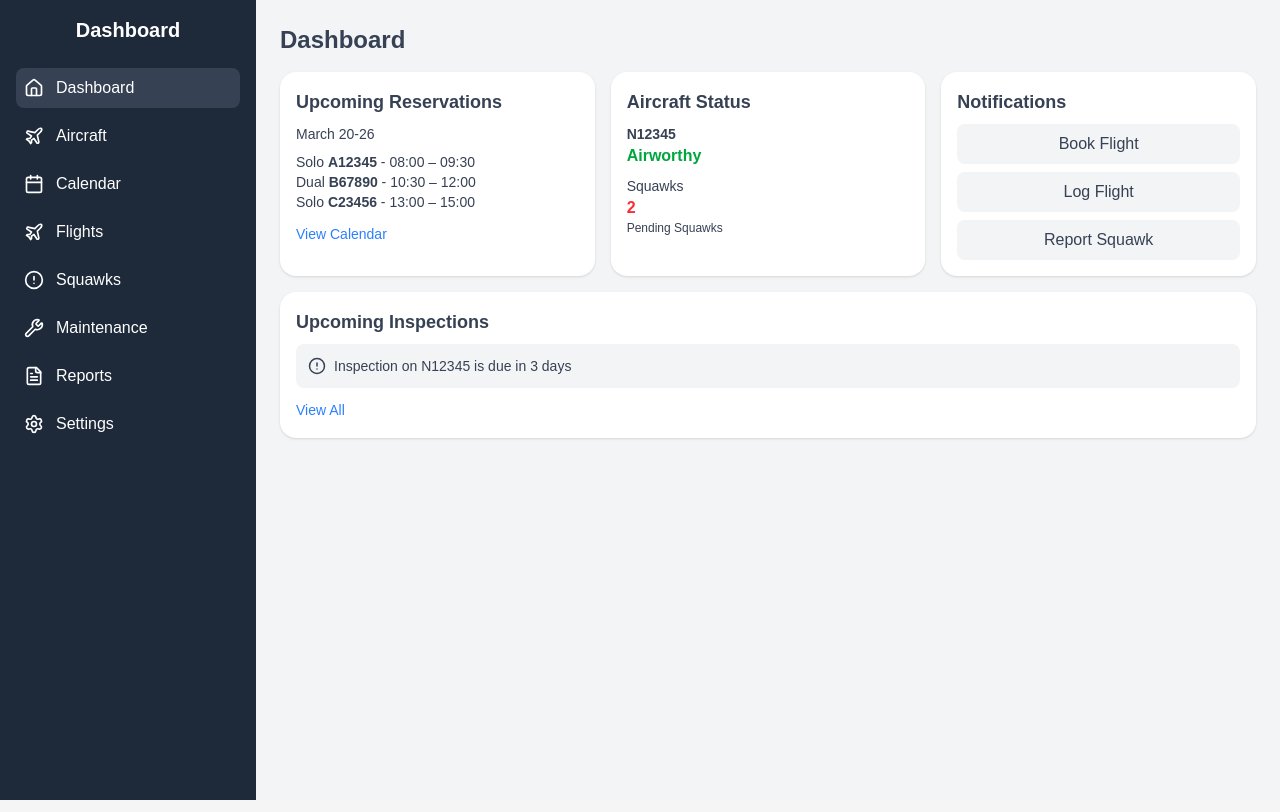
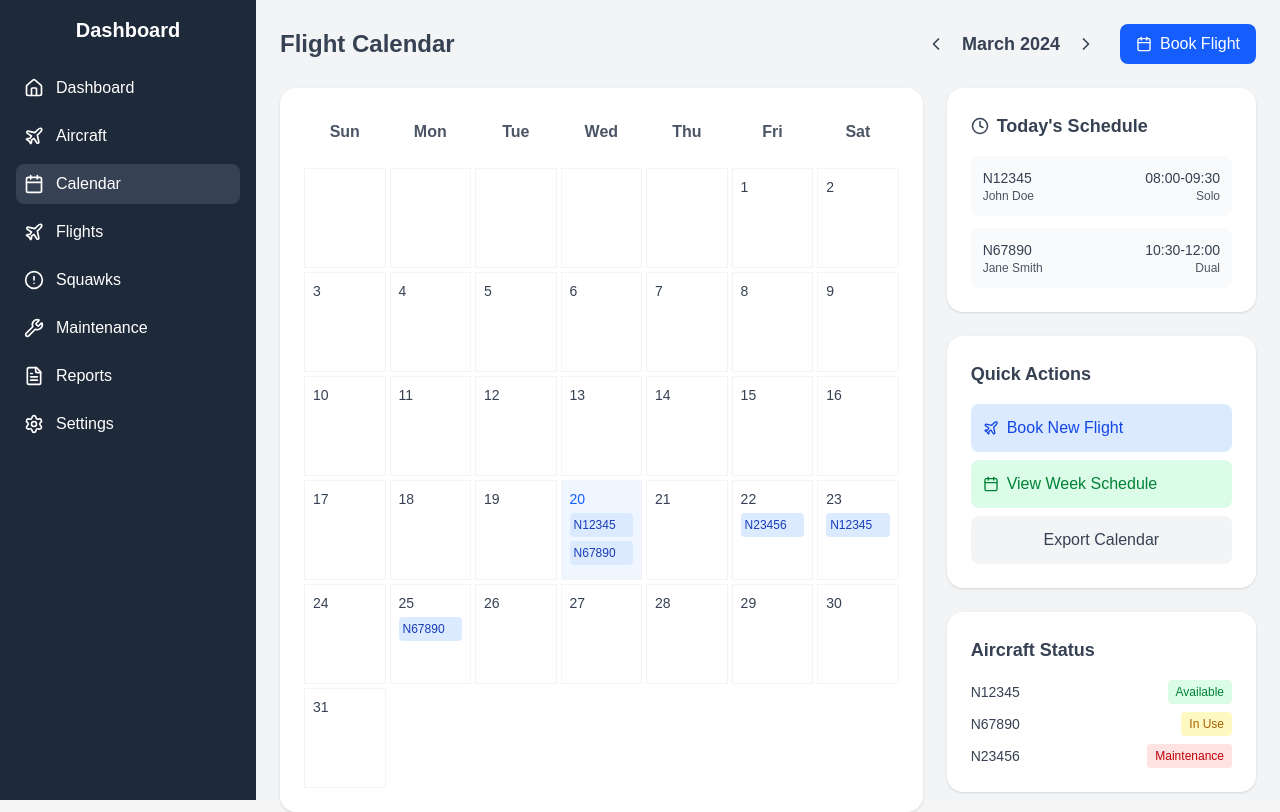
Before and after one commit to TroyOwens0493/digitalLogbooks, a Next.js app: page / in a window 1280 px wide. Both pictures are taken after a click on the button "View Calendar". Built offline with nearby package versions, Linux system fonts and the light colour scheme.

Commit message:
Add functional Calendar page with navigation integration
Co-authored-by: TroyOwens0493 <147565176+TroyOwens0493@users.noreply.github.com>

```diff
--- a/src/app/page.tsx
+++ b/src/app/page.tsx
@@ -4,6 +4,7 @@ import { useState } from "react";
 import Sidebar from "../components/Sidebar";
 import Dashboard from "../components/Dashboard";
 import Aircraft from "../components/Aircraft";
+import Calendar from "../components/Calendar";
 
 export default function Home() {
     const [currentPage, setCurrentPage] = useState("Dashboard");
@@ -11,11 +12,13 @@ export default function Home() {
     const renderCurrentPage = () => {
         switch (currentPage) {
             case "Dashboard":
-                return <Dashboard />;
+                return <Dashboard onPageChange={setCurrentPage} />;
             case "Aircraft":
                 return <Aircraft />;
+            case "Calendar":
+                return <Calendar />;
             default:
-                return <Dashboard />;
+                return <Dashboard onPageChange={setCurrentPage} />;
         }
     };
 
--- /dev/null
+++ b/src/components/Calendar.jsx
@@ -0,0 +1,180 @@
+// components/Calendar.jsx
+import { ChevronLeft, ChevronRight, Calendar as CalendarIcon, Plane, Clock } from "lucide-react";
+
+export default function Calendar() {
+    // Sample data for reservations
+    const reservations = [
+        { id: 1, aircraft: "N12345", type: "Solo", time: "08:00-09:30", date: "2024-03-20", pilot: "John Doe" },
+        { id: 2, aircraft: "N67890", type: "Dual", time: "10:30-12:00", date: "2024-03-20", pilot: "Jane Smith" },
+        { id: 3, aircraft: "N23456", type: "Solo", time: "13:00-15:00", date: "2024-03-22", pilot: "Mike Johnson" },
+        { id: 4, aircraft: "N12345", type: "Training", time: "09:00-11:00", date: "2024-03-23", pilot: "Sarah Wilson" },
+        { id: 5, aircraft: "N67890", type: "Solo", time: "14:00-16:00", date: "2024-03-25", pilot: "Tom Brown" },
+    ];
+
+    // Generate calendar days for March 2024
+    const generateCalendarDays = () => {
+        const daysInMonth = 31;
+        const firstDay = 5; // March 1, 2024 is a Friday (0=Sunday, 1=Monday, etc.)
+        const days = [];
+
+        // Add empty cells for days before the first day of the month
+        for (let i = 0; i < firstDay; i++) {
+            days.push(null);
+        }
+
+        // Add days of the month
+        for (let day = 1; day <= daysInMonth; day++) {
+            days.push(day);
+        }
+
+        return days;
+    };
+
+    const calendarDays = generateCalendarDays();
+    const dayNames = ['Sun', 'Mon', 'Tue', 'Wed', 'Thu', 'Fri', 'Sat'];
+
+    // Get reservations for a specific date
+    const getReservationsForDate = (day) => {
+        if (!day) return [];
+        const dateStr = `2024-03-${day.toString().padStart(2, '0')}`;
+        return reservations.filter(res => res.date === dateStr);
+    };
+
+    return (
+        <div className="p-6 flex-1">
+            <div className="flex items-center justify-between mb-6">
+                <h1 className="text-2xl font-bold">Flight Calendar</h1>
+                <div className="flex items-center gap-4">
+                    <div className="flex items-center gap-2">
+                        <button className="p-2 hover:bg-gray-100 rounded-lg">
+                            <ChevronLeft size={20} />
+                        </button>
+                        <span className="text-lg font-semibold">March 2024</span>
+                        <button className="p-2 hover:bg-gray-100 rounded-lg">
+                            <ChevronRight size={20} />
+                        </button>
+                    </div>
+                    <button className="bg-blue-600 text-white px-4 py-2 rounded-lg hover:bg-blue-700 flex items-center gap-2">
+                        <CalendarIcon size={16} />
+                        Book Flight
+                    </button>
+                </div>
+            </div>
+
+            <div className="grid grid-cols-1 lg:grid-cols-3 gap-6">
+                {/* Calendar Grid */}
+                <div className="lg:col-span-2 bg-white rounded-2xl shadow p-6">
+                    <div className="grid grid-cols-7 gap-1 mb-4">
+                        {dayNames.map(day => (
+                            <div key={day} className="text-center font-semibold text-gray-600 py-2">
+                                {day}
+                            </div>
+                        ))}
+                    </div>
+
+                    <div className="grid grid-cols-7 gap-1">
+                        {calendarDays.map((day, index) => {
+                            const dayReservations = getReservationsForDate(day);
+                            const isToday = day === 20; // Highlighting March 20 as today
+
+                            return (
+                                <div
+                                    key={index}
+                                    className={`min-h-[100px] p-2 border border-gray-100 ${
+                                        day ? 'hover:bg-gray-50 cursor-pointer' : ''
+                                    } ${isToday ? 'bg-blue-50 border-blue-200' : ''}`}
+                                >
+                                    {day && (
+                                        <>
+                                            <div className={`text-sm font-medium mb-1 ${
+                                                isToday ? 'text-blue-600' : 'text-gray-700'
+                                            }`}>
+                                                {day}
+                                            </div>
+                                            <div className="space-y-1">
+                                                {dayReservations.map(res => (
+                                                    <div
+                                                        key={res.id}
+                                                        className="text-xs p-1 bg-blue-100 text-blue-800 rounded truncate"
+                                                        title={`${res.aircraft} - ${res.pilot} (${res.time})`}
+                                                    >
+                                                        {res.aircraft}
+                                                    </div>
+                                                ))}
+                                            </div>
+                                        </>
+                                    )}
+                                </div>
+                            );
+                        })}
+                    </div>
+                </div>
+
+                {/* Sidebar with today's schedule and quick actions */}
+                <div className="space-y-6">
+                    {/* Today's Schedule */}
+                    <div className="bg-white rounded-2xl shadow p-6">
+                        <h3 className="text-lg font-semibold mb-4 flex items-center gap-2">
+                            <Clock size={18} />
+                            Today's Schedule
+                        </h3>
+                        <div className="space-y-3">
+                            {reservations
+                                .filter(res => res.date === "2024-03-20")
+                                .map(res => (
+                                    <div key={res.id} className="flex items-center justify-between p-3 bg-gray-50 rounded-lg">
+                                        <div>
+                                            <div className="font-medium text-sm">{res.aircraft}</div>
+                                            <div className="text-xs text-gray-600">{res.pilot}</div>
+                                        </div>
+                                        <div className="text-right">
+                                            <div className="text-sm font-medium">{res.time}</div>
+                                            <div className="text-xs text-gray-600">{res.type}</div>
+                                        </div>
+                                    </div>
+                                ))
+                            }
+                        </div>
+                    </div>
+
+                    {/* Quick Actions */}
+                    <div className="bg-white rounded-2xl shadow p-6">
+                        <h3 className="text-lg font-semibold mb-4">Quick Actions</h3>
+                        <div className="space-y-2">
+                            <button className="w-full bg-blue-100 text-blue-700 p-3 rounded-lg hover:bg-blue-200 flex items-center gap-2">
+                                <Plane size={16} />
+                                Book New Flight
+                            </button>
+                            <button className="w-full bg-green-100 text-green-700 p-3 rounded-lg hover:bg-green-200 flex items-center gap-2">
+                                <CalendarIcon size={16} />
+                                View Week Schedule
+                            </button>
+                            <button className="w-full bg-gray-100 text-gray-700 p-3 rounded-lg hover:bg-gray-200">
+                                Export Calendar
+                            </button>
+                        </div>
+                    </div>
+
+                    {/* Aircraft Availability */}
+                    <div className="bg-white rounded-2xl shadow p-6">
+                        <h3 className="text-lg font-semibold mb-4">Aircraft Status</h3>
+                        <div className="space-y-2">
+                            <div className="flex items-center justify-between">
+                                <span className="text-sm">N12345</span>
+                                <span className="text-xs bg-green-100 text-green-700 px-2 py-1 rounded">Available</span>
+                            </div>
+                            <div className="flex items-center justify-between">
+                                <span className="text-sm">N67890</span>
+                                <span className="text-xs bg-yellow-100 text-yellow-700 px-2 py-1 rounded">In Use</span>
+                            </div>
+                            <div className="flex items-center justify-between">
+                                <span className="text-sm">N23456</span>
+                                <span className="text-xs bg-red-100 text-red-700 px-2 py-1 rounded">Maintenance</span>
+                            </div>
+                        </div>
+                    </div>
+                </div>
+            </div>
+        </div>
+    );
+}
--- a/src/components/Dashboard.jsx
+++ b/src/components/Dashboard.jsx
@@ -1,7 +1,7 @@
 // components/Dashboard.jsx
 import { AlertCircle } from "lucide-react";
 
-export default function Dashboard() {
+export default function Dashboard({ onPageChange }) {
     return (
         <div className="p-6 flex-1">
             <h1 className="text-2xl font-bold mb-4">Dashboard</h1>
@@ -15,7 +15,12 @@ export default function Dashboard() {
                         <li>Dual <strong>B67890</strong> - 10:30 – 12:00</li>
                         <li>Solo <strong>C23456</strong> - 13:00 – 15:00</li>
                     </ul>
-                    <button className="mt-3 text-blue-500 text-sm">View Calendar</button>
+                    <button
+                        className="mt-3 text-blue-500 text-sm hover:underline"
+                        onClick={() => onPageChange && onPageChange("Calendar")}
+                    >
+                        View Calendar
+                    </button>
                 </div>
 
                 {/* Aircraft Status */}
```
